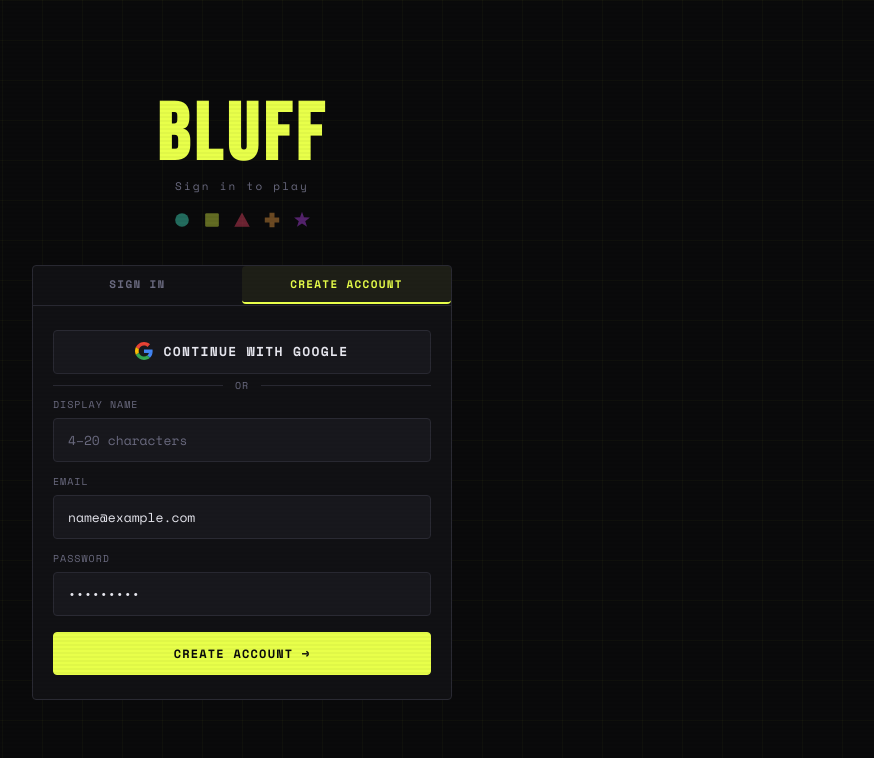
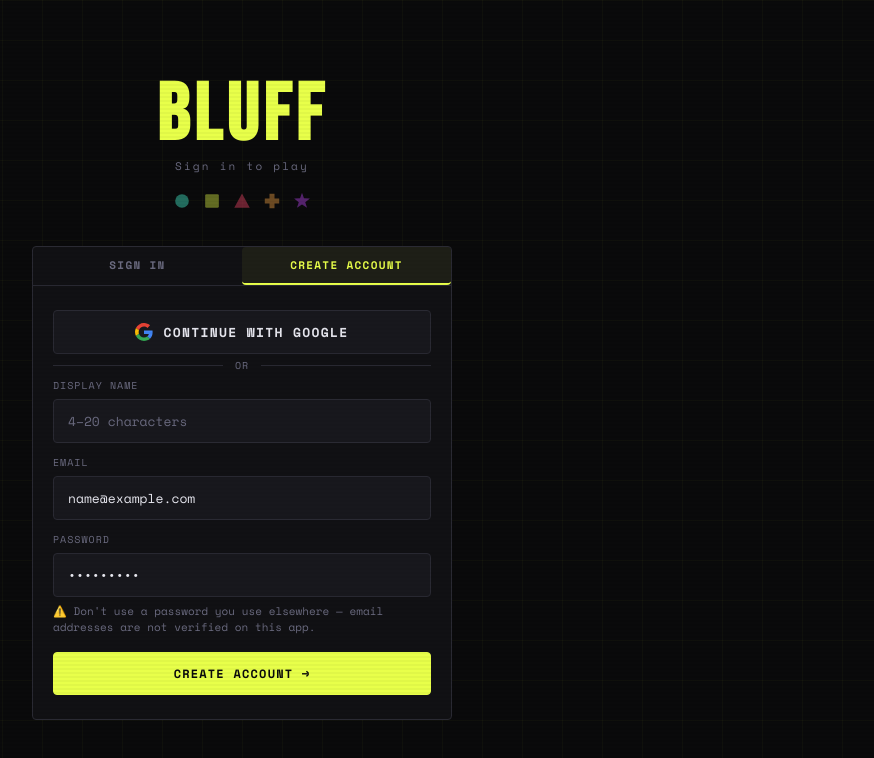
Before and after one commit to Honour-Boy/bluff-game, a Next.js app in the folder client/: page / in a window 1280 px wide. Both pictures are taken after typing "name@example.com", "Sample123" into the empty fields and a click on the button "CREATE ACCOUNT". Shown: the top 758 px of the page, without its empty margins (398-1272 px from the left). Built offline with nearby package versions, Linux system fonts and the light colour scheme; no server answers.

Commit message:
Update account creation messages for clarity

```diff
--- a/client/src/components/AuthScreen.js
+++ b/client/src/components/AuthScreen.js
@@ -187,7 +187,7 @@ export function AuthScreen({ onSignIn, onSignUp, onGoogleSignIn, error, setError
                 color: 'var(--alive)',
                 fontSize: 12, marginBottom: 16, lineHeight: 1.6,
               }}>
-                ✅ Account created! Check your email to verify your address, then sign in.
+                ✅ Account created! You can now sign in.
               </div>
             )}
 
@@ -277,6 +277,9 @@ export function AuthScreen({ onSignIn, onSignUp, onGoogleSignIn, error, setError
                     required
                     style={INPUT_STYLE}
                   />
+                  <div style={{ fontSize: 11, color: 'var(--text-dim)', marginTop: 6, lineHeight: 1.5 }}>
+                    ⚠️ Don't use a password you use elsewhere — email addresses are not verified on this app.
+                  </div>
                 </div>
                 <button type="submit" className="primary" style={{ padding: '12px', marginTop: 4 }}>
                   Create Account →
```
